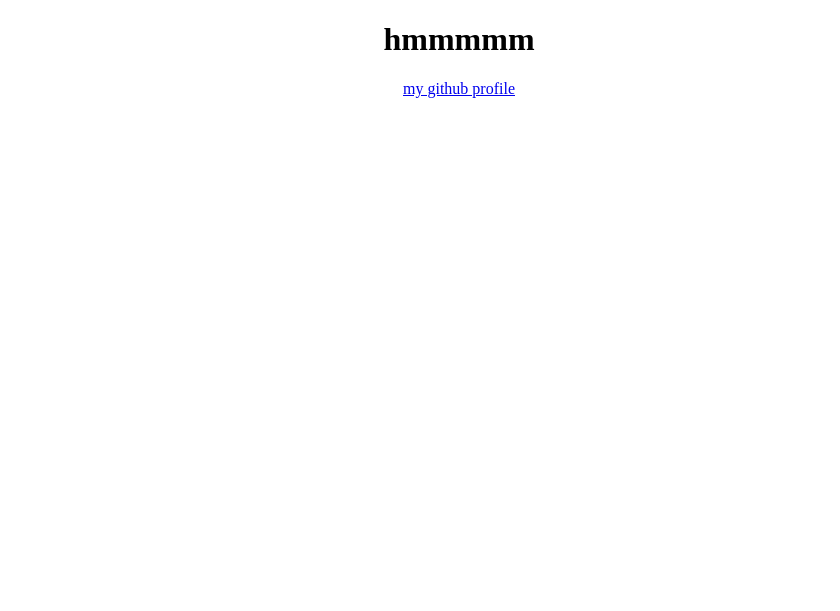
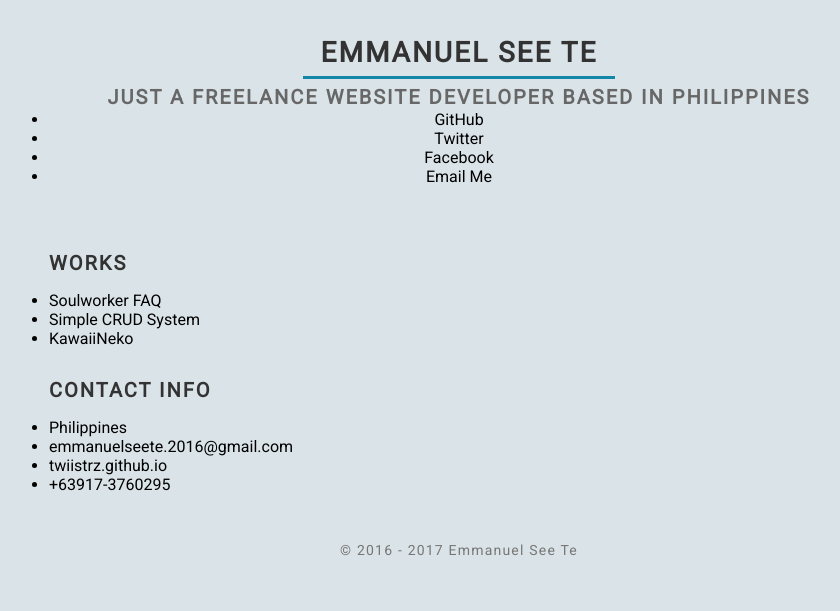
Before and after one commit to Daishitie/Daishitie.github.io, a plain HTML site: page index.html in a window 1280 px wide. Shown: the whole page, without its empty margins (181-1021 px from the left). Drawn offline with Linux system fonts and the light colour scheme.

Commit message:
Initial Commit

```diff
--- a/index.html
+++ b/index.html
@@ -1,12 +1,54 @@
 <!DOCTYPE html>
 <html>
 <head>
+	<meta charset="utf-8">
+	<meta name="description" content="Just a freelance website developer based in Philippines">
+	<meta name="keywords" content="HTML,CSS,JS,WebDeveloper">
+	<meta name="author" content="Twiistrz">
+	<meta name="viewport" content="width=device-width, initial-scale=1.0, user-scalable=no">
 	<title>Twiistrz</title>
+	<link rel="stylesheet" type="text/css" href="style.css">
 </head>
-<body style="text-align: center;">
+<body>
 
-	<h1>hmmmmm</h1>
-	<a href="https://github.com/Twiistrz">my github profile</a>
+	<header class="page-header">
+		<div class="container">
+			<h1>Emmanuel See Te</h1>
+			<h2>Just a freelance website developer based in Philippines</h2>
+			<ul class="social">
+				<li><a href="#">GitHub</a></li>
+				<li><a href="#">Twitter</a></li>
+				<li><a href="#">Facebook</a></li>
+				<li><a href="#">Email Me</a></li>
+			</ul>
+		</div>
+	</header>
+
+	<div class="page-wrapper">
+		<div class="container">
+			<div class="main">
+				<h2>Works</h2>
+				<ul class="works">
+					<li>Soulworker FAQ</li>
+					<li>Simple CRUD System</li>
+					<li>KawaiiNeko</li>
+				</ul>
+			</div>
+			<div class="sidebar">
+				<h2>Contact Info</h2>
+				<ul class="contact-info">
+					<li>Philippines</li>
+					<li>emmanuelseete.2016@gmail.com</li>
+					<li>twiistrz.github.io</li>
+					<li>+63917-3760295</li>
+				</ul>
+			</div>
+		</div>
+	</div>
+
+	<footer class="page-footer">
+		&copy; 2016 - 2017 Emmanuel See Te
+	</footer>
 
 </body>
 </html>
--- /dev/null
+++ b/style.css
@@ -0,0 +1,69 @@
+
+@import url('https://fonts.googleapis.com/css?family=Roboto');
+
+/*/ Global Style /*/
+body {
+	background: #dae3e7;
+	font-family: 'Roboto', Helvetica, sans-serif;
+	padding: 0;
+	margin: 0;
+}
+
+h1, h2, h3, h4, h5, h6, p, ul, ol, li {
+	padding: 0;
+	margin: 0;
+}
+
+h1, h2, h3, h4, h5, h6 {
+	font-family: "Roboto", "Helvetica Neue", Helvetica, Arial, sans-serif;
+	font-weight: 600;
+	text-transform: uppercase;
+	letter-spacing: 2px;
+	margin: 30px 0 15px 0;
+	line-height: 1.25;
+	color: #333;
+}
+
+h1 { font-size: 28px; }
+
+h2 { font-size: 20px; }
+
+a {
+	text-decoration: none;
+	color: inherit;
+}
+
+.container {
+	width: 820px;
+	margin: 0 auto;
+}
+
+/*/ Header /*/
+.page-header {
+	padding: 35px 0;
+	text-align: center;
+}
+
+.page-header h1, .page-header h2 { margin: 0; }
+
+.page-header h1 {
+	display: inline-block;
+	padding: 0 18px;
+	padding-bottom: 6px;
+	border-bottom: 3px solid #18a;
+}
+
+.page-header h2 {
+	padding-top: 6px;
+	color: #676767;
+}
+
+/*/ Footer /*/
+footer.page-footer {
+	padding: 45px 0;
+	text-align: center;
+	font-size: 14px;
+	color: #777;
+	line-height: 1.7;
+	letter-spacing: 1.2px;
+}
```
